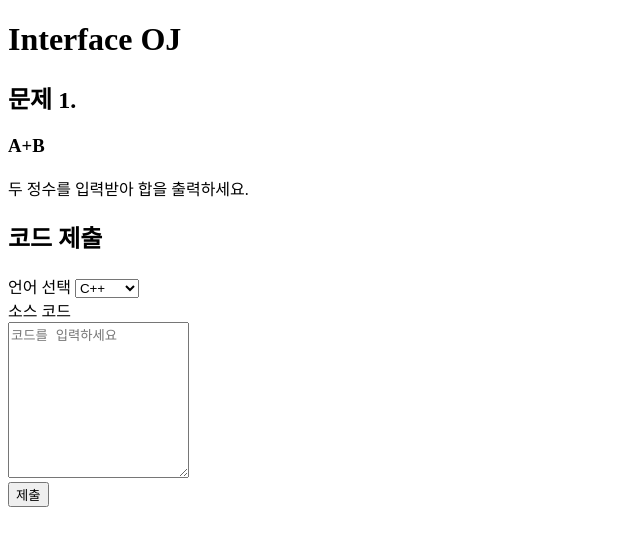
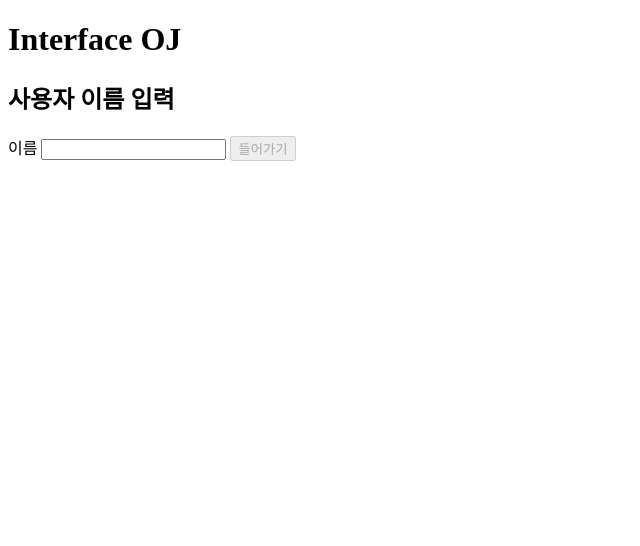
Before and after one commit to s4mul/Interface_OJSystem, a React (Vite) app in the folder frontend/: page / in a window 1280 px wide. Shown: the top 546 px of the page, without its empty margins (0-640 px from the left). Built offline with nearby package versions, Linux system fonts and the light colour scheme.

Commit message:
[#17] MVP UI base
UI 작성;
사용자 선택
그룹 및 문제 조회
코드 제출 및 제출 상태 조회

```diff
--- a/frontend/src/App.jsx
+++ b/frontend/src/App.jsx
@@ -1,33 +1,141 @@
+import { useState } from 'react'
 import SubmissionPanel from './components/SubmissionPanel'
+import { previewSubmission } from './api/previewSubmission'
 import './App.css'
 
-// 1회차 고정 문제 정보
-const PROBLEM = {
+const groups = [
+  {
+    id: 1,
+    name: 'admin',
+    problems: [{
       id: 1,
       title: 'A+B',
       description: '두 정수를 입력받아 합을 출력하세요.',
+      input: '한 줄에 두 정수 A와 B가 공백으로 구분되어 주어집니다.',
+      output: 'A와 B의 합을 출력합니다.',
+      sampleInput: '2 3',
+      sampleOutput: '5',
+    }],
+  },
+  {
+    id: 2,
+    name: '연습 그룹',
+    problems: [{
+      id: 2,
+      title: '큰 수 찾기',
+      description: '두 정수 중 큰 수를 출력하세요.',
+      input: '한 줄에 두 정수가 공백으로 구분되어 주어집니다.',
+      output: '두 정수 중 큰 값을 출력합니다.',
+      sampleInput: '4 9',
+      sampleOutput: '9',
+    }],
+  },
+]
+
+function App() {
+  const [screen, setScreen] = useState('entry')
+  const [name, setName] = useState('')
+  const [group, setGroup] = useState(null)
+  const [problem, setProblem] = useState(null)
+
+  function enter(event) {
+    event.preventDefault()
+    if (!name.trim()) return
+    setName(name.trim())
+    setScreen('groups')
   }
 
-function App() {
+  function selectGroup(item) {
+    setGroup(item)
+    setProblem(null)
+    setScreen('list')
+  }
+
+  function openProblem(item) {
+    setProblem(item)
+    setScreen('detail')
+  }
+
   return (
-    <div>
-      <header>
+    <main>
       <h1>Interface OJ</h1>
-      </header>
+      {screen !== 'entry' && <p>사용자 {name}</p>}
 
-      {/* 문제 정보 영역 */}
+      {screen === 'entry' && (
+        <form onSubmit={enter}>
+          <h2>사용자 이름 입력</h2>
+          <label htmlFor="username">이름 </label>
+          <input
+            id="username"
+            value={name}
+            onChange={(event) => setName(event.target.value)}
+            required
+          />
+          {' '}
+          <button type="submit" disabled={!name.trim()}>들어가기</button>
+        </form>
+      )}
+
+      {screen === 'groups' && (
         <section>
-        <h2>
-          문제 {PROBLEM.id}.
-        </h2>
-        <h3>
-          {PROBLEM.title}
-        </h3>
-        <p>{PROBLEM.description}</p>
+          <h2>그룹 선택</h2>
+          <ul>
+            {groups.map((item) => (
+              <li key={item.id}>
+                <button type="button" onClick={() => selectGroup(item)}>{item.name}</button>
+              </li>
+            ))}
+          </ul>
+          <button type="button" onClick={() => setScreen('entry')}>이름 입력으로 돌아가기</button>
         </section>
+      )}
 
-      <SubmissionPanel problemId={PROBLEM.id} />
-    </div>
+      {screen === 'list' && (
+        <section>
+          <h2>문제 목록</h2>
+          <p>그룹 {group.name}</p>
+          <ul>
+            {group.problems.map((item) => (
+              <li key={item.id}>
+                <button type="button" onClick={() => openProblem(item)}>{item.id}. {item.title}</button>
+              </li>
+            ))}
+          </ul>
+          <button type="button" onClick={() => setScreen('groups')}>그룹 선택으로 돌아가기</button>
+        </section>
+      )}
+
+      {screen === 'detail' && (
+        <section>
+          <h2>{problem.id}. {problem.title}</h2>
+          <h3>문제</h3>
+          <p>{problem.description}</p>
+          <h3>입력</h3>
+          <p>{problem.input}</p>
+          <h3>출력</h3>
+          <p>{problem.output}</p>
+          <h3>예제 입력</h3>
+          <pre>{problem.sampleInput}</pre>
+          <h3>예제 출력</h3>
+          <pre>{problem.sampleOutput}</pre>
+          <button type="button" onClick={() => setScreen('list')}>문제 목록</button>
+          {' '}
+          <button type="button" onClick={() => setScreen('submit')}>코드 제출 화면으로</button>
+        </section>
+      )}
+
+      {screen === 'submit' && (
+        <section>
+          <p>{problem.id}. {problem.title}</p>
+          <SubmissionPanel
+            problemId={problem.id}
+            transport={previewSubmission}
+            onBackToList={() => setScreen('list')}
+          />
+          <p><button type="button" onClick={() => setScreen('detail')}>문제 상세</button></p>
+        </section>
+      )}
+    </main>
   )
 }
 
--- /dev/null
+++ b/frontend/src/api/previewSubmission.js
@@ -0,0 +1,22 @@
+let nextSubmissionId = 1
+
+export const previewSubmission = {
+  isPreview: true,
+  labels: { PENDING: '대기 중', JUDGING: '채점 중', AC: '정답 (예시)' },
+
+  async submitCode() {
+    return { submissionId: nextSubmissionId++, result: 'PENDING' }
+  },
+
+  subscribeToSubmission(submissionId, onResult) {
+    const judging = setTimeout(() => onResult({ submissionId, result: 'JUDGING' }), 700)
+    const complete = setTimeout(() => onResult({ submissionId, result: 'AC' }), 1400)
+
+    return {
+      close() {
+        clearTimeout(judging)
+        clearTimeout(complete)
+      },
+    }
+  },
+}
--- a/frontend/src/components/SubmissionPanel.jsx
+++ b/frontend/src/components/SubmissionPanel.jsx
@@ -3,7 +3,9 @@ import { submitCode, subscribeToSubmission } from '../api/submissions'
 
 const LANGUAGES = ['C', 'C++', 'Java', 'Python']
 
-function SubmissionPanel({ problemId }) {
+const liveSubmission = { submitCode, subscribeToSubmission }
+
+function SubmissionPanel({ problemId, transport = liveSubmission, onBackToList }) {
   const [language, setLanguage] = useState('C++')
   const [source, setSource] = useState('')
   const [result, setResult] = useState(null)
@@ -22,13 +24,14 @@ function SubmissionPanel({ problemId }) {
 
   const handleSubmit = async (event) => {
     event.preventDefault()
+    if (!source.trim() || loading) return
     resultStream.current?.close()
     resultStream.current = null
     setLoading(true)
     setResult(null)
 
     try {
-      const responseData = await submitCode({
+      const responseData = await transport.submitCode({
         problemId,
         language,
         source,
@@ -39,13 +42,13 @@ function SubmissionPanel({ problemId }) {
       setResult(responseData)
 
       if (responseData.result === 'PENDING') {
-        resultStream.current = subscribeToSubmission(
+        resultStream.current = transport.subscribeToSubmission(
           responseData.submissionId,
-          (finalResult) => {
+          (update) => {
             if (!active.current) return
 
-            setResult(finalResult)
-            resultStream.current = null
+            setResult(update)
+            if (update.result !== 'JUDGING') resultStream.current = null
           },
           (error) => {
             if (!active.current) return
@@ -68,9 +71,15 @@ function SubmissionPanel({ problemId }) {
     }
   }
 
+  function editSource() {
+    resultStream.current?.close()
+    resultStream.current = null
+    setResult(null)
+  }
+
   return (
     <>
-      <form onSubmit={handleSubmit}>
+      <form onSubmit={handleSubmit} hidden={Boolean(result)}>
         <h2>코드 제출</h2>
 
         <div>
@@ -94,19 +103,22 @@ function SubmissionPanel({ problemId }) {
             id="source"
             rows="10"
             placeholder="코드를 입력하세요"
+            required
             value={source}
             onChange={(event) => setSource(event.target.value)}
           />
         </div>
 
-        <button type="submit" disabled={loading}>
+        <button type="submit" disabled={loading || !source.trim()}>
           {loading ? '제출 중...' : '제출'}
         </button>
       </form>
 
       {result && (
         <section>
-          <h2>제출 결과</h2>
+          <h2>채점 결과</h2>
+          {transport.isPreview && <p>화면 확인용 모의 채점입니다.</p>}
+          <p>언어 {language}</p>
 
           <div>
             {result.submissionId && (
@@ -114,13 +126,16 @@ function SubmissionPanel({ problemId }) {
             )}
             {result.result && (
               <p>
-                결과 (result): <span>{result.result}</span>
+                결과 (result): <span role="status">{transport.labels?.[result.result] ?? result.result}</span>
               </p>
             )}
             {result.error && (
               <p style={{ color: 'red' }}>{result.error}</p>
             )}
           </div>
+          <button type="button" onClick={editSource}>코드 수정</button>
+          {' '}
+          {onBackToList && <button type="button" onClick={onBackToList}>문제 목록</button>}
         </section>
       )}
     </>
```
Lines whose indentation alone changed are shown as unchanged.
